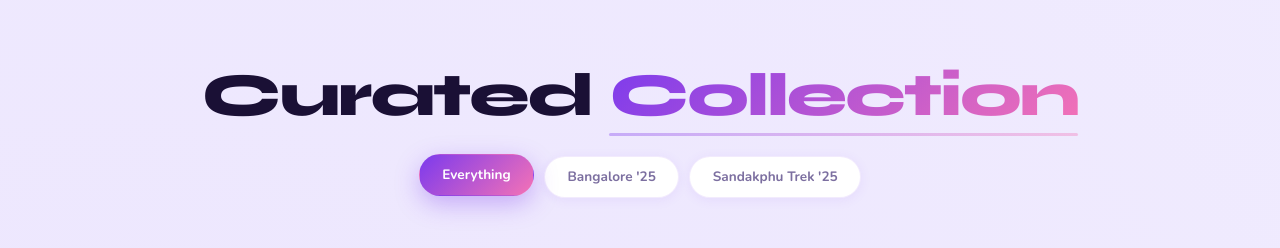
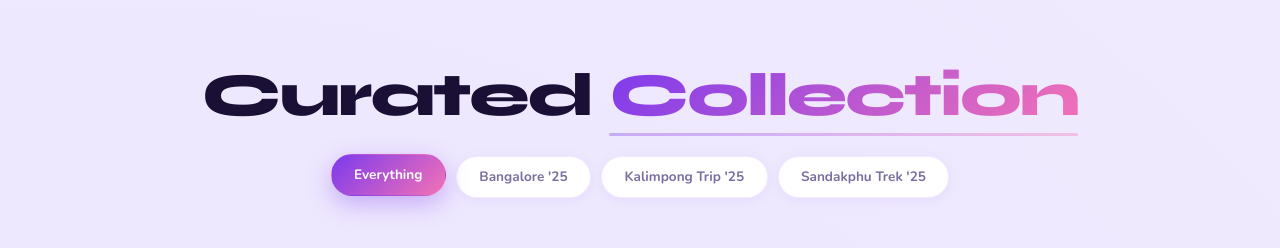
Before and after one commit to SushavanKarmakar20/personal_gallery, a plain HTML site: page index.html in a window 1280 px wide. Shown: the top 248 px of the page. Drawn offline with nearby package versions, Linux system fonts and the light colour scheme.

Commit message:
added kalimpong data

```diff
--- a/data.csv
+++ b/data.csv
@@ -58,6 +58,45 @@ Bangalore '25,16LaVMXUnPZSwTwcLZ6P-fiR_ceDUoAaX,jpg
 Bangalore '25,1ynNBU6OdMNkL5yqRGLCFxI4qrxE8zCXZ,jpg
 Bangalore '25,1ttJ2-Fm2aFaaakJvLGk1ifp32g62A2cP,jpg
 Bangalore '25,10QMWUbuz3h5rVabeBGy_q6TBOH0Ix9jS,jpg
+Kalimpong Trip '25,1YdQfES5jNLWGfS5rYv8A-cPPXtFPBm5r,jpg
+Kalimpong Trip '25,1wujj6ecErPlkdXmU99Hj1IHNErQdLzeI,jpg
+Kalimpong Trip '25,1t0a1f1dIo5D35zeK2A9GdrVxD8nEG0ig,jpg
+Kalimpong Trip '25,13TmTSl6UaWhDBDRQi6735jBKyT7cm8Vu,jpg
+Kalimpong Trip '25,1jBOTsZsrgswV3CzU1WbFTlGQpbmOWlv_,jpg
+Kalimpong Trip '25,15gQwaFdDrg84UTMFgJFub04NnLexqzS-,jpg
+Kalimpong Trip '25,1K8lnB5tTUOT0fVF2i3hoU3XBzhL8nYb1,jpg
+Kalimpong Trip '25,1hDXSZHxQphKiyy597CwetV5o54QljumL,jpg
+Kalimpong Trip '25,1xq74eCvKy26Z0u0EhNUtB9O_rV8C3y1S,jpg
+Kalimpong Trip '25,1bHS4DCB6kPxKlE9QVsuo8FmKjIiLuIIW,jpg
+Kalimpong Trip '25,1ah1DDKlpTihicxHHo-6z89X2IL0wHX28,jpg
+Kalimpong Trip '25,1a4oSGFoWDWWgr8xeHB3k667uyJXG1DBp,jpg
+Kalimpong Trip '25,18-cQrjUf0LdDCdrRFwjVZu33R43N0bwT,jpg
+Kalimpong Trip '25,1oDLKvFi3yJ2gsRE9zA2OYKlOZV1aMgbL,jpg
+Kalimpong Trip '25,1CBcYYX4cVEjfwlT2Z-bA2Q0mGdfq2_zf,jpg
+Kalimpong Trip '25,11BqIoN_pjYagEC9-7Jqq6My0CJdTOWlz,jpg
+Kalimpong Trip '25,1GjLKW_a28EMjBpPbJJbQcqdzwPMZR9gs,jpg
+Kalimpong Trip '25,1mT6RRa6RSBd4Fl99qPtGpOl09bAY3MPp,jpg
+Kalimpong Trip '25,19s41INAJAoZ3YTo5oPJiVaYPNM90Ztbx,jpg
+Kalimpong Trip '25,1cA0pxkv1XERmJquHOsPdvBRBxQuVHLgs,jpg
+Kalimpong Trip '25,1TAyyqohGLx-GKwu0VWOCOIZzDQuEmgQw,jpg
+Kalimpong Trip '25,1ZbzchrHAvzK4hP_HHjc2vBFXAcBJVAZm,jpg
+Kalimpong Trip '25,1Bys_RmpGRO2dS_YSniwCL3dXvVgRTR5x,jpg
+Kalimpong Trip '25,1IvPO61rGZ1LKVH8TIiDjScsHJCTLvcYN,jpg
+Kalimpong Trip '25,16m1rIzi5XTt4P4NCLmV-aV2UjJ3J4asL,jpg
+Kalimpong Trip '25,1u0YQi3Q2WM9PGCEJiKIgX0pnJcsoSLqv,jpg
+Kalimpong Trip '25,1LMwctHBCn2-_J_59j6vS5jmfs1PBrjaU,mp4
+Kalimpong Trip '25,1qzvc4diOqoPmBMPuEzKgZ68t1iOk_EGq,mp4
+Kalimpong Trip '25,1lbzKPXG2zyKSEpPwuJ72QJ6j02qBvmUb,jpg
+Kalimpong Trip '25,1xjFEEsyi0kfT-OsYH9Z3OxtiwZgx9wKd,mp4
+Kalimpong Trip '25,105O2Za3HX1ywXyHEyKgpIK7ue07eIpUX,jpg
+Kalimpong Trip '25,1xRryNBmRquJuoKUqTnjmNXPi3eW4fZ2D,jpg
+Kalimpong Trip '25,1UhHvprDljBYrv8HtXm0xOleJ2XguGp8X,jpg
+Kalimpong Trip '25,1sMm2kwC4DHibc6YJAhmb2RHFQbYretj8,jpg
+Kalimpong Trip '25,1xBoBL5c5dzx9ZnT-gTu_taoD0nW8ezdJ,jpg
+Kalimpong Trip '25,1dZEly-bQf_QhSqSzvhaxdGnSAfQpql63,jpg
+Kalimpong Trip '25,14FLLHauzZVf6XZu7N12HkuJntwH6IhIj,jpg
+Kalimpong Trip '25,18LAzpbi7_iVTjOb9ayeqs_eSuVncGypE,jpg
+Kalimpong Trip '25,1uQnD3DSn09Zo72CTkGKJ6sbcpOQSjnki,mp4
 Sandakphu Trek '25,13HBOwC3_JPiXwa0em4LpqYIHZKa01rbU,jpg
 Sandakphu Trek '25,17A7yzp89fsgN_ksXlFq8qmzRr7AlHjBr,jpg
 Sandakphu Trek '25,1y-Q9VWBeoBOAW9zuaeHIT3QXtB6y1AC5,jpg
```
Also changed, not shown: data_fetch_app.txt (added), style.css (line endings or trailing spaces).
